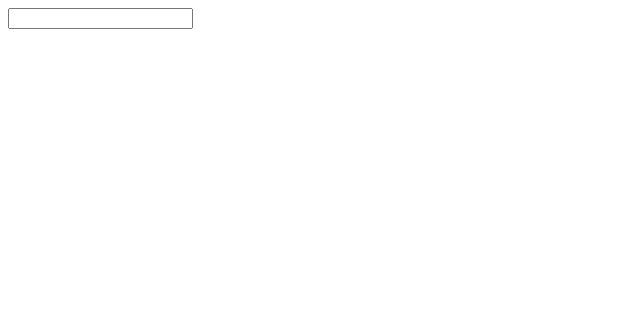
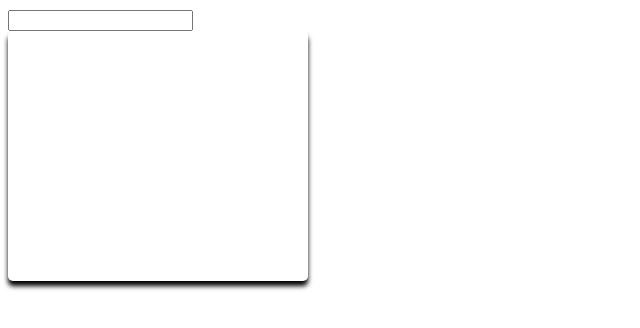
Before and after one commit to seegg/date-picker, a website built with webpack: page index.html in a window 1280 px wide. Shown: the whole page, without its empty margins (0-640 px from the left). Built offline with nearby package versions, Linux system fonts and the light colour scheme.

Commit message:
style.css

```diff
--- a/index.html
+++ b/index.html
@@ -6,6 +6,7 @@
   <meta http-equiv="X-UA-Compatible" content="IE=edge">
   <meta name="viewport" content="width=device-width, initial-scale=1.0">
   <script src="./dist/datepicker.min.js" defer></script>
+  <link rel="stylesheet" href="./src/style.css">
   <title>Date Picker</title>
 </head>
 
--- a/src/datepicker.ts
+++ b/src/datepicker.ts
@@ -1 +1,11 @@
-console.log('hello!');
+import './style.css';
+
+const DatePicker = (): HTMLDivElement => {
+  let container = document.createElement('div');
+  container.classList.add('date-picker');
+
+  document.getElementById('date-picker')?.append(container);
+  return container;
+}
+
+DatePicker();
--- /dev/null
+++ b/src/style.css
@@ -0,0 +1,17 @@
+html {
+  box-sizing: border-box;
+  background-color: var(--bg-colour);
+  font-family: 'Open Sans', sans-serif;
+  font-weight: 600;
+}
+*, *:before, *:after {
+  box-sizing: inherit;
+}
+
+.date-picker{
+  width: 300px;
+  height: 250px;
+  /* background-color: blueviolet; */
+  border-radius: 5px;
+  box-shadow: 0px 5px 5px black ;
+}
--- a/webpack.config.js
+++ b/webpack.config.js
@@ -9,6 +9,7 @@ module.exports = {
     path: path.join(__dirname, 'dist'),
     filename: 'datepicker.min.js'
   },
+  plugins: [new MiniCssExtractPlugin()],
   watch: true,
   mode: 'development',
   module: {
@@ -29,7 +30,7 @@ module.exports = {
     minimizer: [new TerserPlugin()],
   },
   resolve: {
-    extensions: ['.js', '.ts', '.json'],
+    extensions: ['.js', '.ts', '.json', '.css'],
   },
   devtool: 'source-map',
 }
```
